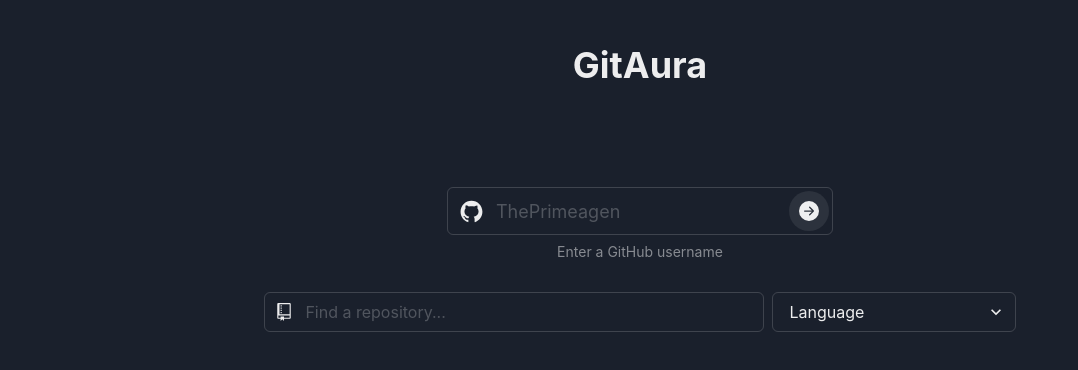
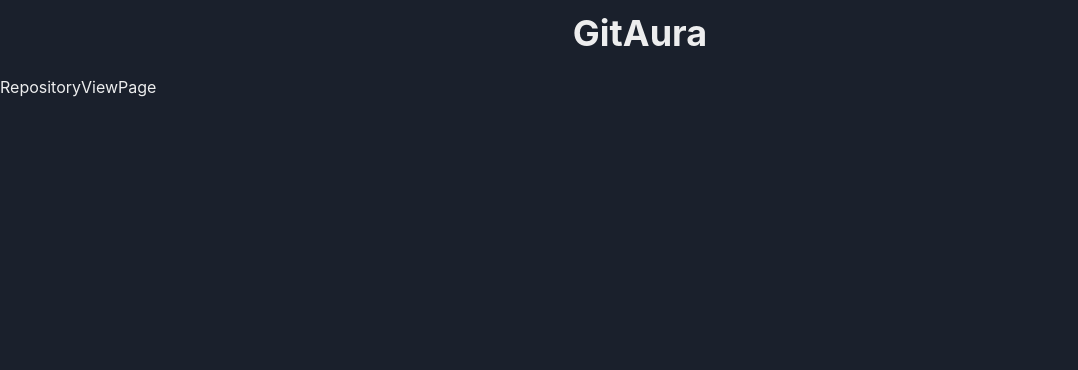
Before and after one commit to rami-nk/gitaura, a React (Vite) app: page /repositories/1 in a window 1280 px wide. Shown: the top 370 px of the page, without its empty margins (0-1078 px from the left). Built offline with nearby package versions, Linux system fonts and the light colour scheme.

Commit message:
feat: add initial routes

```diff
--- a/package.json
+++ b/package.json
@@ -24,7 +24,8 @@
     "gh-pages": "^6.1.0",
     "react": "^18.2.0",
     "react-dom": "^18.2.0",
-    "react-icons": "^4.12.0"
+    "react-icons": "^4.12.0",
+    "react-router-dom": "^6.20.1"
   },
   "devDependencies": {
     "@testing-library/jest-dom": "^6.1.5",
--- a/src/main.tsx
+++ b/src/main.tsx
@@ -1,17 +1,18 @@
 import React from 'react'
 import ReactDOM from 'react-dom/client'
-import App from './App.tsx'
 import './index.scss'
 import {ChakraProvider, ColorModeScript} from '@chakra-ui/react'
 import theme from "./theme.ts";
+import {RouterProvider} from "react-router-dom";
+import {router} from "./router.tsx";
 
 ReactDOM.createRoot(document.getElementById('root')!).render(
     <>
         <ColorModeScript initialColorMode={theme.config.initialColorMode}/>
         <React.StrictMode>
             <ChakraProvider theme={theme}>
-                <App/>
+                <RouterProvider router={router}/>
             </ChakraProvider>
         </React.StrictMode>
     </>
-)
+);
--- /dev/null
+++ b/src/pages/LandingPage.tsx
@@ -0,0 +1,5 @@
+const LandingPage = () => {
+    return <div>LandingPage</div>
+}
+
+export default LandingPage;
--- /dev/null
+++ b/src/pages/Layout.tsx
@@ -0,0 +1,14 @@
+import {Stack} from "@chakra-ui/react";
+import Header from "../components/Header.tsx";
+import { Outlet } from "react-router-dom";
+
+const Layout = () => {
+    return (
+        <Stack spacing={2}>
+            <Header/>
+            <Outlet/>
+        </Stack>
+    );
+}
+
+export default Layout;
--- /dev/null
+++ b/src/pages/RepositoryViewPage.tsx
@@ -0,0 +1,5 @@
+const RepositoryViewPage = () => {
+    return <div>RepositoryViewPage</div>
+}
+
+export default RepositoryViewPage;
--- /dev/null
+++ b/src/router.tsx
@@ -0,0 +1,22 @@
+import {createBrowserRouter} from "react-router-dom";
+import Layout from "./pages/Layout.tsx";
+import LandingPage from "./pages/LandingPage.tsx";
+import RepositoryViewPage from "./pages/RepositoryViewPage.tsx";
+
+export const router = createBrowserRouter([
+    {
+        path: "/",
+        element: <Layout/>,
+        errorElement: <div>Error</div>,
+        children: [
+            {
+                index: true,
+                element: <LandingPage/>
+            },
+            {
+                path: "repositories/:username",
+                element: <RepositoryViewPage/>
+            }
+        ]
+    }
+]);
--- a/vite.config.ts
+++ b/vite.config.ts
@@ -5,7 +5,6 @@
 // https://vitejs.dev/config/
 export default defineConfig({
     plugins: [react()],
-    base: "/gitaura/",
     build: {
         outDir: './build'
     },
```
Also changed, not shown: 1 other file (tests, documents, lock files or other folders).
